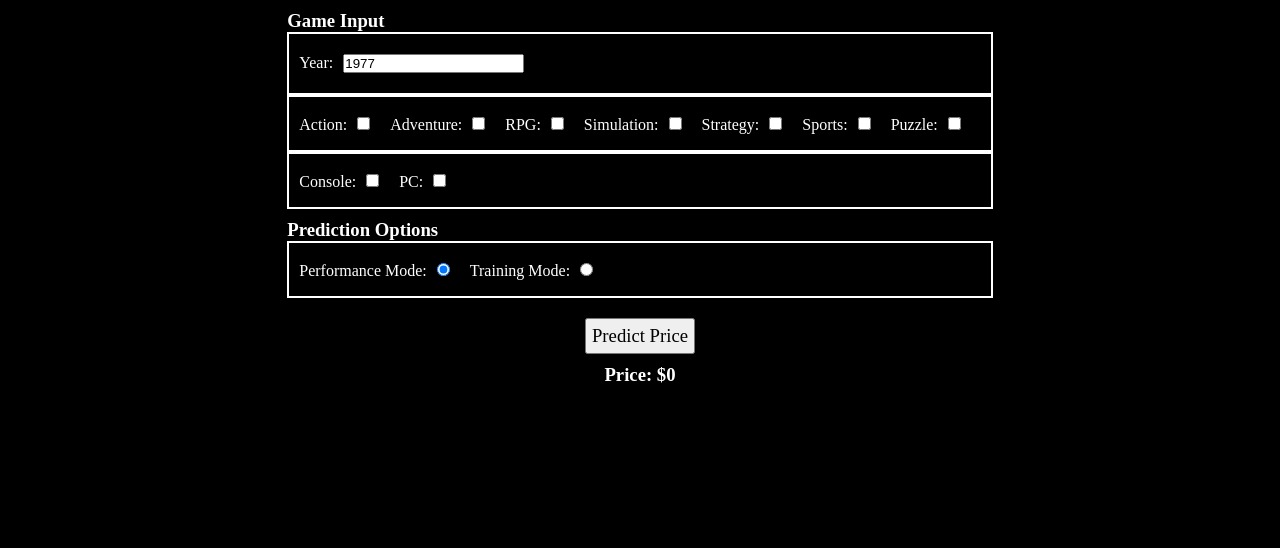
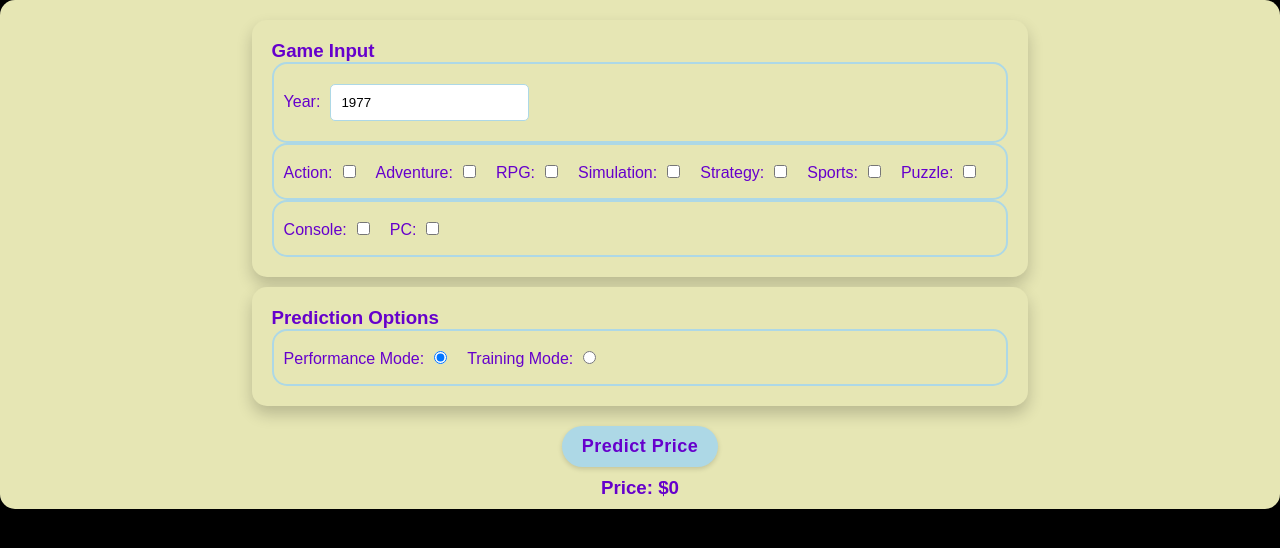
Before and after one commit to jesse318s/pricecinerator-ai, a React (Vite) app: page / in a window 1280 px wide. Shown: the top 548 px of the page. Built offline with nearby package versions, Linux system fonts and the light colour scheme.

Commit message:
improve deploy script, css, & clean code

```diff
--- a/package.json
+++ b/package.json
@@ -4,8 +4,9 @@
   "version": "0.0.0",
   "type": "module",
   "scripts": {
-    "predeploy": "npm run test && npm run build",
+    "predeploy": "npm run build",
     "deploy": "gh-pages -d dist",
+    "deploy:audit-test": "npm audit && npm run test && echo Proceeding to the build stage... && pause && npm run build && gh-pages -d dist",
     "dev": "vite",
     "build": "vite build",
     "test": "jest",
--- a/src/App.css
+++ b/src/App.css
@@ -1,45 +1,81 @@
+:root {
+  --margin: 10px;
+  --padding: 10px;
+  --border-radius: 15px;
+  --border-color: rgb(173, 216, 230);
+  --font-color: rgb(102, 0, 204);
+  --background-color: rgb(230, 230, 180);
+  --box-shadow: 0px 8px 16px 0px rgba(0, 0, 0, 0.2);
+}
+
 input {
-  margin: 10px 20px 10px 10px;
+  margin: var(--margin) 20px var(--margin) var(--margin);
+  padding: var(--padding);
+  border: 1px solid var(--border-color);
+  border-radius: 5px;
 }
 
 button {
-  margin: 10px;
-  font-family: "Times New Roman";
-  font-size: 18.72px;
-  padding: 5px;
+  margin: var(--margin);
+  padding: var(--padding) 20px;
+  font-size: 18px;
+  font-weight: 600;
+  letter-spacing: 0.5px;
+  color: var(--font-color);
+  background-color: var(--border-color);
+  border: none;
+  border-radius: 25px;
+  cursor: pointer;
+  transition: all 0.3s ease;
+  box-shadow: 0 2px 5px rgba(0, 0, 0, 0.15);
+}
+
+button:hover {
+  background-color: rgb(153, 102, 255);
+  box-shadow: 0 2px 5px rgba(0, 0, 0, 0.3);
 }
 
 .panel {
   display: flex;
   flex-direction: column;
   align-items: center;
-  color: white;
+  font-family: "Arial";
+  color: var(--font-color);
+  background-color: var(--background-color);
+  border-radius: var(--border-radius);
+  padding: var(--padding);
+  box-shadow: var(--box-shadow);
 }
 
-.box {
-  margin: 10px;
-}
-
-.box_row {
-  flex-direction: row;
-  padding: 10px;
-  border: 2px solid white;
+.box,
+.sized_box {
+  margin: var(--margin);
+  padding: 20px;
+  border-radius: var(--border-radius);
+  background-color: var(--background-color);
+  box-shadow: var(--box-shadow);
 }
 
 .sized_box {
   width: 90%;
   word-wrap: break-word;
-  margin: 10px;
+}
+
+.box_row {
+  flex-direction: row;
+  padding: var(--padding);
+  border: 2px solid var(--border-color);
+  border-radius: var(--border-radius);
 }
 
 .loader {
-  border: 10px solid rgb(255, 200, 0);
-  border-top: 10px solid rgb(255, 100, 0);
+  border: 10px solid var(--border-color);
+  border-top: 10px solid var(--font-color);
   border-radius: 50%;
   width: 60px;
   height: 60px;
   animation: spin 2s linear infinite;
-  margin-top: 10px;
+  margin-top: var(--margin);
 }
 
 @keyframes spin {
--- a/src/App.jsx
+++ b/src/App.jsx
@@ -9,7 +9,32 @@ import {
 import * as brain from "brain.js";
 import { serializedNeuralNetwork } from "./constants/serializedNeuralNetwork";
 
+function App() {
+  const [gameInput, setGameInput] = useState({
+    year: gameObjectGenerationOptions.lowBaseYear,
+  });
+  const [predictionOptions, setPredictionOptions] = useState({
+    performanceMode: true,
+    trainingMode: false,
+  });
+  const [priceOutputIsLoading, setPriceOutputIsLoading] = useState(false);
+  const [priceOutput, setPriceOutput] = useState(0);
+  const [serializedNeuralNetworkText, setSerializedNeuralNetworkText] =
+    useState("");
+  const trainingIsIncomplete = useRef(false);
+  const trainingDataIsLoaded = useRef(false);
   const trainingData = originalTrainingData.slice();
+
+  const handlePerformance = (gameInputFormatted) => {
+    try {
+      const predictionResult = serializedNeuralNetwork.run(gameInputFormatted);
+
+      trainingIsIncomplete.current = false;
+      return predictionResult["price"];
+    } catch (err) {
+      console.error(err);
+    }
+  };
 
   const generateGameObjects = (baseYear, basePrice) => {
     try {
@@ -47,32 +72,6 @@ const generateGameObjects = (baseYear, basePrice) => {
           output: { price: price * 0.001 },
         });
       }
-  } catch (err) {
-    console.error(err);
-  }
-};
-
-function App() {
-  const [gameInput, setGameInput] = useState({
-    year: gameObjectGenerationOptions.lowBaseYear,
-  });
-  const [predictionOptions, setPredictionOptions] = useState({
-    performanceMode: true,
-    trainingMode: false,
-  });
-  const [priceOutputIsLoading, setPriceOutputIsLoading] = useState(false);
-  const [priceOutput, setPriceOutput] = useState(0);
-  const [serializedNeuralNetworkText, setSerializedNeuralNetworkText] =
-    useState("");
-  const trainingIsIncomplete = useRef(false);
-  const trainingDataIsLoaded = useRef(false);
-
-  const handlePerformance = (gameInputFormatted) => {
-    try {
-      const predictionResult = serializedNeuralNetwork.run(gameInputFormatted);
-
-      trainingIsIncomplete.current = false;
-      return predictionResult["price"];
     } catch (err) {
       console.error(err);
     }
```
Also changed, not shown: public/flame-icon.svg, 1 other file (tests, documents, lock files or other folders). Lines whose indentation alone changed are shown as unchanged.
